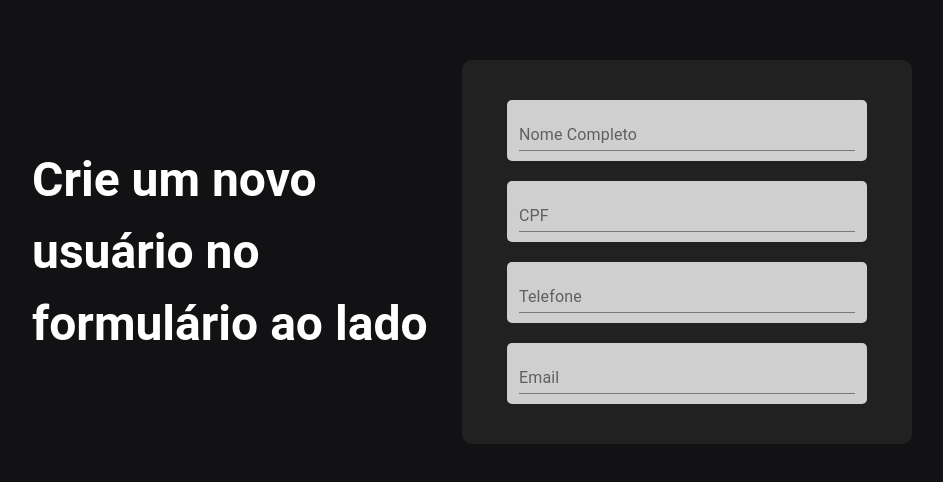
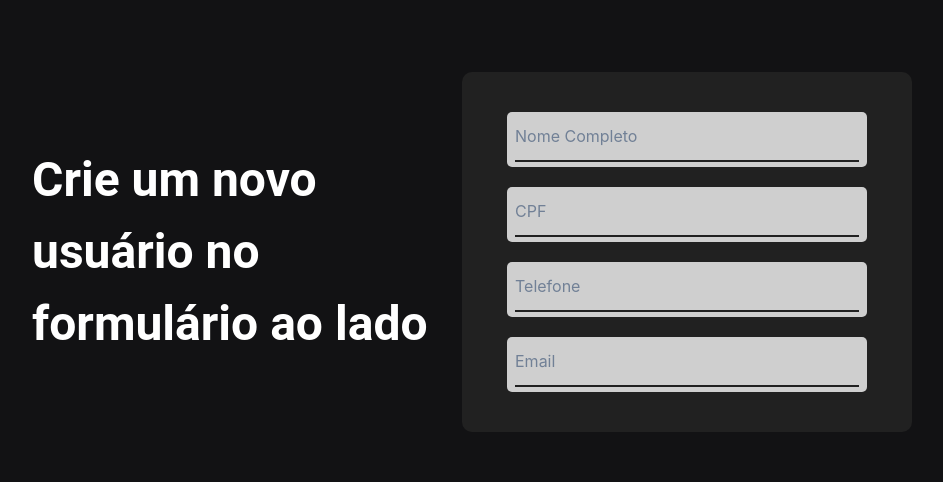
Before and after one commit to solebellsBEACH/Tinnova_WEB, a Next.js app: page / in a window 1280 px wide. Shown: the part 148-630 px from the top of the page, without its empty margins (183-1126 px from the left). Built offline with nearby package versions, Linux system fonts and the light colour scheme.

Commit message:
adding setValue in field

```diff
--- a/package.json
+++ b/package.json
@@ -12,7 +12,6 @@
     "@chakra-ui/react": "^2.3.4",
     "@emotion/react": "^11.10.4",
     "@emotion/styled": "^11.10.4",
-    "@material-ui/core": "^4.12.4",
     "axios": "^0.27.2",
     "framer-motion": "^7.3.6",
     "next": "12.3.1",
--- a/src/core/components/Inputs/TextInput/index.tsx
+++ b/src/core/components/Inputs/TextInput/index.tsx
@@ -1,20 +1,26 @@
+import { Text } from '@chakra-ui/react'
 import React from 'react'
-import { Container } from './styled'
-import {
-    TextField,
-} from '@material-ui/core';
-
+import { Container, StyledInput } from './styled'
 interface ITextInput {
+    value: string
+    setValue: (value: string) => void
     label: string
+    onMouseEnter?: () => void
+    onMouseLeave?: () => void
+    type?: 'text' | 'tel'
 }
 
-export const TextInput = ({ label }: ITextInput) => {
+export const TextInput = ({ label, onMouseEnter, onMouseLeave, type, value, setValue }: ITextInput) => {
+
     return (
-        <Container>
-            <TextField
-                label={label}
-                variant="standard"
-                fullWidth
+        <Container
+            onMouseEnter={onMouseEnter}
+            onMouseLeave={onMouseLeave}
+        >
+            <StyledInput
+                placeholder={label}
+                onChange={e => setValue(e.target.value)}
+                type={type == undefined ? 'text' : type}
             />
         </Container>
     )
--- a/src/core/components/Inputs/TextInput/styled.ts
+++ b/src/core/components/Inputs/TextInput/styled.ts
@@ -5,8 +5,24 @@ export const Container  = styled.div`
 background:${colors().gray4} ;
 display:flex;
 justify-content:center;
-align-items:center;
-padding:3px 12px 10px 12px;
+/* align-items:center; */
+flex-direction:column;
+padding:0px 8px 5px 8px;
 border-radius:5px;
 width: 100%;
 `
+
+export const StyledInput = styled.input`
+width:100%;
+height:50px;
+border:solid ${colors().background4} 2px;
+font-size:16px;
+&:focus{
+    outline:none!important;
+}
+border-top-width:0px;
+border-left-width:0px;
+border-right-width:0px;
+
+background-color:${colors().gray4}
+`
--- a/src/pageComplement/Home/components/FormContent/index.tsx
+++ b/src/pageComplement/Home/components/FormContent/index.tsx
@@ -1,10 +1,23 @@
 import { Collapse, SimpleGrid, Text, useDisclosure } from '@chakra-ui/react'
-import React from 'react'
+import React, { useState } from 'react'
 import { TextInput } from '../../../../core/components'
 import { checkDevice } from '../../../../core/utils'
 import { Container } from './styles'
 
 export const FormContent = () => {
+    const [fieldFocus, setFieldFocus] = useState<string | null>(null)
+    interface IForm {
+        name: string
+        cpf: string
+        phone: string
+        email: string
+    }
+    const [formValues, setFormValues] = useState<IForm>({
+        name: '',
+        cpf: '',
+        phone: '',
+        email: '',
+    })
     const { isOpen, onToggle } = useDisclosure()
     let isDevice = false;
 
@@ -24,16 +37,37 @@ export const FormContent = () => {
                     fontFamily='roboto'
                     fontSize='3xl'
                     margin='0 10px 20px 10px'
-                >Preencha o formulário</Text>
+                >{fieldFocus == null ? 'Preencha o formulário' : 'Preencha o ' + fieldFocus}</Text>
             </Collapse>
             <SimpleGrid
                 width='80%'
                 columns={1}
                 spacing={5}>
-                <TextInput label='Nome Completo' />
-                <TextInput label='CPF' />
-                <TextInput label='Telefone' />
-                <TextInput label='Email' />
+                <TextInput
+                    value={formValues.name}
+                    setValue={(e) => { setFormValues({ ...formValues, name: e }) }}
+                    onMouseEnter={() => { setFieldFocus('nome') }}
+                    onMouseLeave={() => { setFieldFocus(null) }}
+                    label='Nome Completo'
+                />
+                <TextInput
+                    setValue={(e) => { setFormValues({ ...formValues, cpf: e }) }}
+                    value={formValues.cpf}
+                    onMouseEnter={() => { setFieldFocus('CPF') }}
+                    onMouseLeave={() => { setFieldFocus(null) }}
+                    label='CPF' />
+                <TextInput
+                    setValue={(e) => { setFormValues({ ...formValues, phone: e }) }}
+                    value={formValues.phone}
+                    onMouseEnter={() => { setFieldFocus('telefone') }}
+                    onMouseLeave={() => { setFieldFocus(null) }}
+                    label='Telefone' />
+                <TextInput
+                    setValue={(e) => { setFormValues({ ...formValues, email: e }) }}
+                    value={formValues.email}
+                    onMouseEnter={() => { setFieldFocus('email') }}
+                    onMouseLeave={() => { setFieldFocus(null) }}
+                    label='Email' />
             </SimpleGrid>
         </Container>
     )
```
